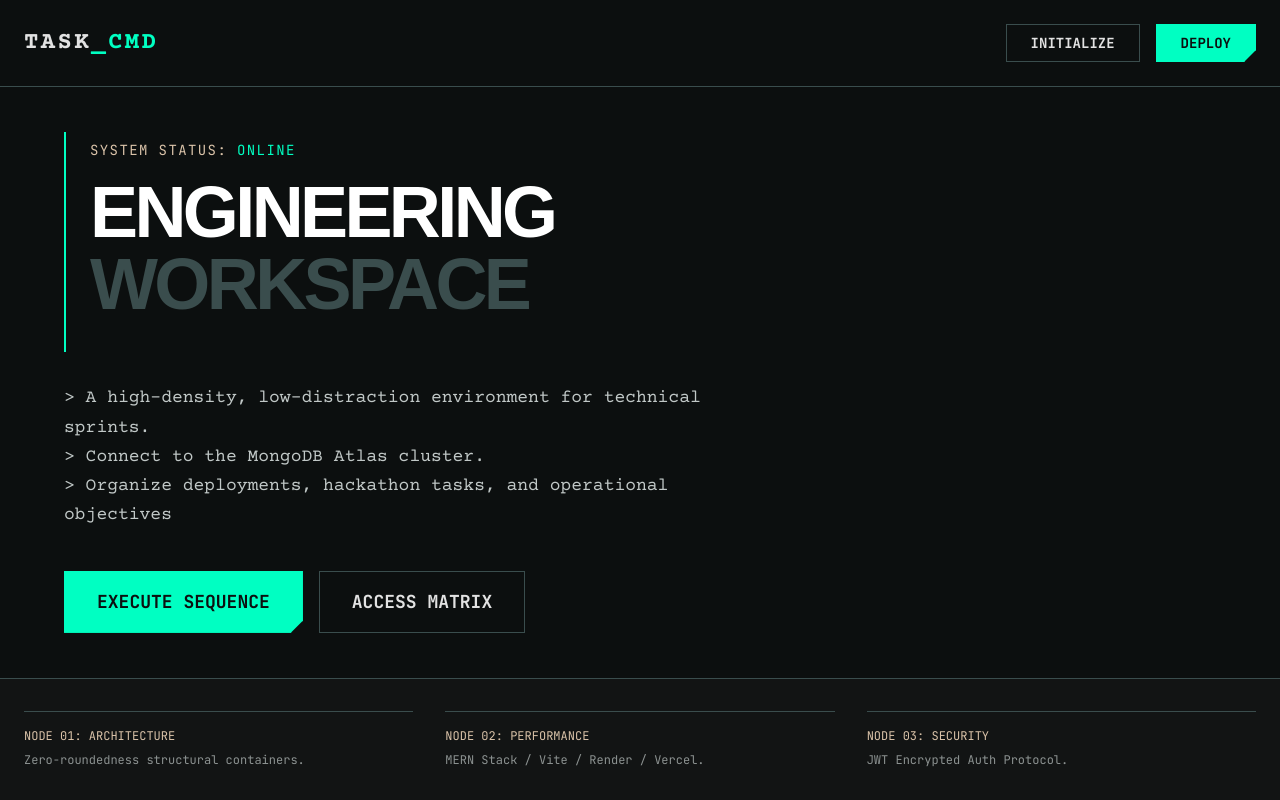
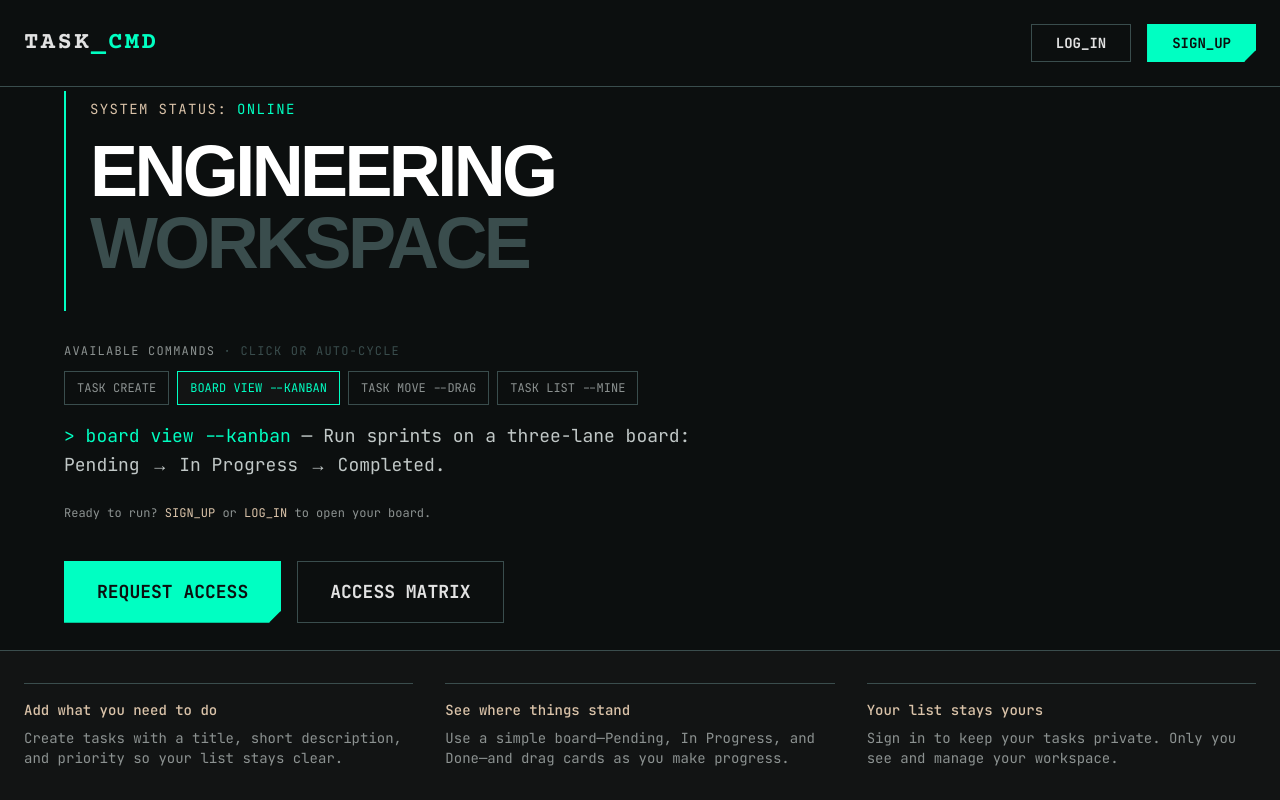
Before and after one commit to aftab-exr/task-manager-ui, a React (Vite) app: page / in a window 1280 px wide. Built offline with nearby package versions, Linux system fonts and the light colour scheme; a web font is replaced by a local one.

Commit message:
feat: implement command cycling feature on LandingPage with enhanced user interaction and updated UI elements

```diff
--- a/src/pages/LandingPage.jsx
+++ b/src/pages/LandingPage.jsx
@@ -1,10 +1,51 @@
-import { useEffect } from "react";
+import { useEffect, useState, useCallback } from "react";
 import { Link } from "react-router-dom";
 
+const COMMANDS = [
+    {
+        id: "create",
+        label: "task create",
+        hint: "Deploy objectives with title, notes, and priority (Low / Medium / High).",
+    },
+    {
+        id: "board",
+        label: "board view --kanban",
+        hint: "Run sprints on a three-lane board: Pending → In Progress → Completed.",
+    },
+    {
+        id: "move",
+        label: "task move --drag",
+        hint: "Drag cards between columns; status updates sync to your workspace instantly.",
+    },
+    {
+        id: "queue",
+        label: "task list --mine",
+        hint: "Every operator gets a private queue—only your tasks, no cross-wire.",
+    },
+];
+
 export default function LandingPage() {
+    const [activeId, setActiveId] = useState(COMMANDS[0].id);
+    const [paused, setPaused] = useState(false);
+
+    const active = COMMANDS.find((c) => c.id === activeId) ?? COMMANDS[0];
+
+    const cycleNext = useCallback(() => {
+        setActiveId((prev) => {
+            const i = COMMANDS.findIndex((c) => c.id === prev);
+            return COMMANDS[(i + 1) % COMMANDS.length].id;
+        });
+    }, []);
+
     useEffect(() => {
         document.title = "TASK_CMD";
     }, []);
+
+    useEffect(() => {
+        if (paused) return;
+        const timer = setInterval(cycleNext, 4000);
+        return () => clearInterval(timer);
+    }, [paused, cycleNext]);
     return (
         <div className="min-h-screen flex flex-col bg-[#0c0f0f] text-[#e2e2e2]">
             {/* Top Bar */}
@@ -13,13 +54,13 @@ export default function LandingPage() {
                     TASK<span className="text-[#00FFC2]">_CMD</span>
                 </div>
                 <div className="flex gap-4">
-                    <Link to="/login" className="obsidian-btn-secondary px-6 py-2 text-sm">Initialize</Link>
-                    <Link to="/register" className="obsidian-btn-primary px-6 py-2 text-sm">Deploy</Link>
+                    <Link to="/login" className="obsidian-btn-secondary px-6 py-2 text-sm">LOG_IN</Link>
+                    <Link to="/register" className="obsidian-btn-primary px-6 py-2 text-sm">SIGN_UP</Link>
                 </div>
             </nav>
 
             {/* Main Terminal View */}
-            <main className="flex-grow flex flex-col items-start justify-center px-6 md:px-16 max-w-[1440px] w-full mx-auto">
+            <main className="flex-grow flex flex-col items-start justify-center px-6 pb-6 md:px-16 max-w-[1440px] w-full mx-auto">
                 <div className="border-l-2 border-[#00FFC2] pl-6 py-2 mb-8">
                     <p className="font-['JetBrains_Mono'] text-[#dac3a9] text-sm uppercase tracking-widest mb-4">
                         System Status: <span className="text-[#00FFC2]">Online</span>
@@ -30,15 +71,51 @@ export default function LandingPage() {
                     </h1>
                 </div>
 
-                <p className="text-lg text-[#c1c8c7] mb-10 max-w-2xl leading-relaxed">
-                    {'> '}A high-density, low-distraction environment for technical sprints. <br/>
-                    {'> '}Connect to the MongoDB Atlas cluster.<br/>
-                    {'> '}Organize deployments, hackathon tasks, and operational objectives <span className="terminal-cursor"></span>
-                </p>
+                <div
+                    className="mb-10 max-w-2xl w-full"
+                    onMouseEnter={() => setPaused(true)}
+                    onMouseLeave={() => setPaused(false)}
+                >
+                    <p className="font-['JetBrains_Mono'] text-xs text-[#8c9291] uppercase tracking-widest mb-3">
+                        Available commands <span className="text-[#3A4D4D]">· click or auto-cycle</span>
+                    </p>
+                    <div className="flex flex-wrap gap-2 mb-4">
+                        {COMMANDS.map((cmd) => (
+                            <button
+                                key={cmd.id}
+                                type="button"
+                                onClick={() => setActiveId(cmd.id)}
+                                className={`font-['JetBrains_Mono'] text-xs uppercase px-3 py-2 border transition-colors rounded-none ${
+                                    activeId === cmd.id
+                                        ? "border-[#00FFC2] text-[#00FFC2] bg-[#121414]"
+                                        : "border-[#3A4D4D] text-[#8c9291] hover:border-[#dac3a9] hover:text-[#dac3a9]"
+                                }`}
+                            >
+                                {cmd.label}
+                            </button>
+                        ))}
+                    </div>
+                    <p className="text-lg text-[#c1c8c7] leading-relaxed font-['JetBrains_Mono'] min-h-[4.5rem]">
+                        <span className="text-[#00FFC2]">{'> '}{active.label}</span>
+                        <span className="text-[#c1c8c7]"> — {active.hint}</span>
+                        <span className="terminal-cursor"></span>
+                    </p>
+                    <p className="font-['JetBrains_Mono'] text-xs text-[#8c9291] mt-3">
+                        Ready to run?{' '}
+                        <Link to="/register" className="text-[#dac3a9] hover:text-[#00FFC2]">
+                            SIGN_UP
+                        </Link>
+                        {' '}or{' '}
+                        <Link to="/login" className="text-[#dac3a9] hover:text-[#00FFC2]">
+                            LOG_IN
+                        </Link>
+                        {' '}to open your board.
+                    </p>
+                </div>
 
                 <div className="flex flex-col sm:flex-row gap-4 w-full sm:w-auto">
                     <Link to="/register" className="obsidian-btn-primary px-8 py-4 text-lg">
-                        Execute Sequence
+                        Request Access
                     </Link>
                     <Link to="/login" className="obsidian-btn-secondary px-8 py-4 text-lg">
                         Access Matrix
@@ -48,18 +125,18 @@ export default function LandingPage() {
 
             {/* Data Grid Footer */}
             <footer className="border-t border-[#3A4D4D] bg-[#121414] py-8">
-                <div className="max-w-[1440px] mx-auto px-6 grid grid-cols-1 md:grid-cols-3 gap-8 font-['JetBrains_Mono'] text-xs text-[#8c9291]">
+                <div className="max-w-[1440px] mx-auto px-6 grid grid-cols-1 md:grid-cols-3 gap-8 font-['JetBrains_Mono'] text-sm text-[#8c9291]">
                     <div className="flex flex-col gap-2 border-t border-[#3A4D4D] pt-4">
-                        <span className="text-[#dac3a9] uppercase">Node 01: Architecture</span>
-                        <span>Zero-roundedness structural containers.</span>
+                        <span className="text-[#dac3a9] font-medium">Add what you need to do</span>
+                        <span>Create tasks with a title, short description, and priority so your list stays clear.</span>
                     </div>
                     <div className="flex flex-col gap-2 border-t border-[#3A4D4D] pt-4">
-                        <span className="text-[#dac3a9] uppercase">Node 02: Performance</span>
-                        <span>MERN Stack / Vite / Render / Vercel.</span>
+                        <span className="text-[#dac3a9] font-medium">See where things stand</span>
+                        <span>Use a simple board—Pending, In Progress, and Done—and drag cards as you make progress.</span>
                     </div>
                     <div className="flex flex-col gap-2 border-t border-[#3A4D4D] pt-4">
-                        <span className="text-[#dac3a9] uppercase">Node 03: Security</span>
-                        <span>JWT Encrypted Auth Protocol.</span>
+                        <span className="text-[#dac3a9] font-medium">Your list stays yours</span>
+                        <span>Sign in to keep your tasks private. Only you see and manage your workspace.</span>
                     </div>
                 </div>
             </footer>
```
